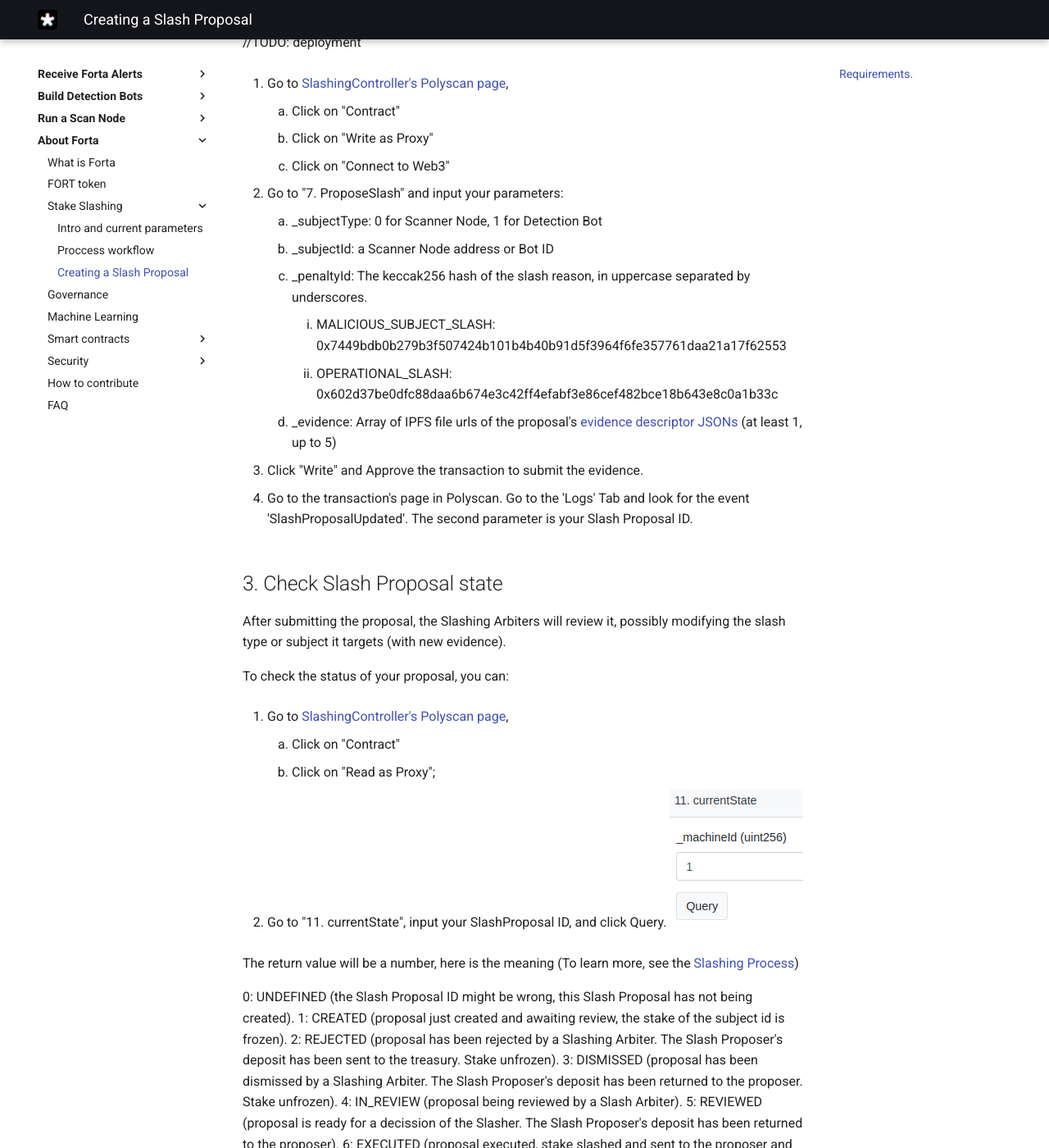
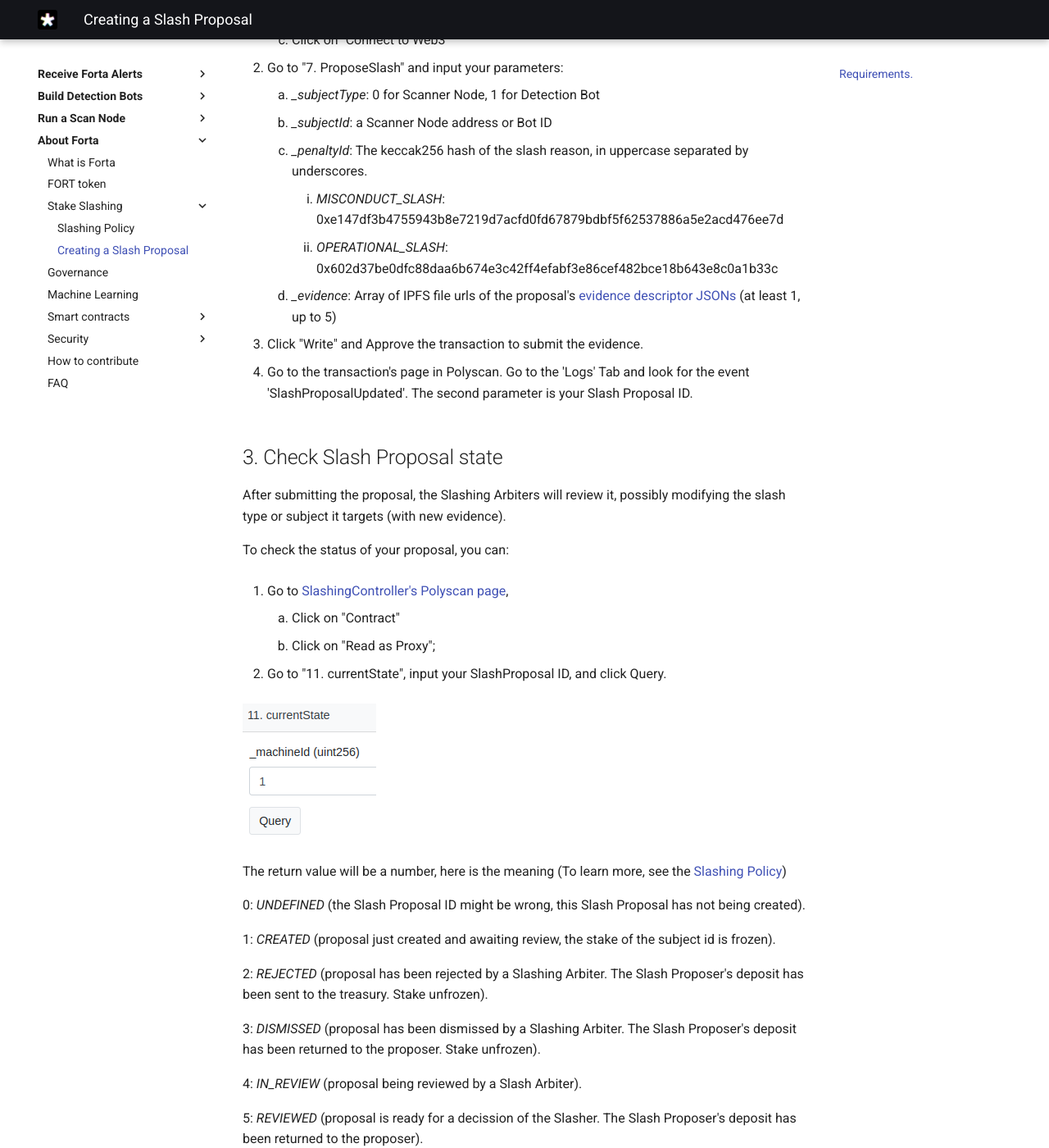
Before and after one commit to forta-network/docs, an MkDocs documentation site: the page built from docs/slashing-creating-proposal.md, in a window 1280 px wide and 1400 px high, scrolled down 4015 px. Shown: the whole window at 82% size. Built offline with MkDocs 1.6.1 and Material for MkDocs 9.7.7, drawn with Linux system fonts in a browser that asks for light colours; some of the changed text lies outside the part shown.

Commit message:
updated slash policy

```diff
--- a/docs/slashing-creating-proposal.md
+++ b/docs/slashing-creating-proposal.md
@@ -110,20 +110,19 @@
 
 ## 2.1 Open SlashingController contract in Polyscan
 
-//TODO: deployment
 
-1. Go to [SlashingController's Polyscan page](https://mumbai.polygonscan.com/address/0xdc4A1Fe7D5c5546458463F6546bf6Fbe6a1a9704#writeProxyContract),
+1. Go to [SlashingController's Polyscan page](https://polygonscan.com/address/0x6927C25ff30ed86F86A863d987590A1d77509bDb#writeProxyContract),
     1. Click on "Contract"
     2. Click on "Write as Proxy"
     3. Click on "Connect to Web3"
 
 2. Go to "7. ProposeSlash" and input your parameters:
-    1. _subjectType: 0 for Scanner Node, 1 for Detection Bot
-    2. _subjectId: a Scanner Node address or Bot ID
-    3. _penaltyId: The keccak256 hash of the slash reason, in uppercase separated by underscores.
-        1. MALICIOUS_SUBJECT_SLASH: 0x7449bdb0b279b3f507424b101b4b40b91d5f3964f6fe357761daa21a17f62553
-        2. OPERATIONAL_SLASH: 0x602d37be0dfc88daa6b674e3c42ff4efabf3e86cef482bce18b643e8c0a1b33c
-    4. _evidence: Array of IPFS file urls of the proposal's [evidence descriptor JSONs](#1-preparing-evidence) (at least 1, up to 5)
+    1. *_subjectType*: 0 for Scanner Node, 1 for Detection Bot
+    2. *_subjectId*: a Scanner Node address or Bot ID
+    3. *_penaltyId*: The keccak256 hash of the slash reason, in uppercase separated by underscores.
+        1. *MISCONDUCT_SLASH*: 0xe147df3b4755943b8e7219d7acfd0fd67879bdbf5f62537886a5e2acd476ee7d
+        2. *OPERATIONAL_SLASH*: 0x602d37be0dfc88daa6b674e3c42ff4efabf3e86cef482bce18b643e8c0a1b33c
+    4. *_evidence*: Array of IPFS file urls of the proposal's [evidence descriptor JSONs](#1-preparing-evidence) (at least 1, up to 5)
 
 3. Click "Write" and Approve the transaction to submit the evidence.
 
@@ -135,20 +134,28 @@
 
 To check the status of your proposal, you can:
 
-1. Go to [SlashingController's Polyscan page](https://mumbai.polygonscan.com/address/0xdc4A1Fe7D5c5546458463F6546bf6Fbe6a1a9704#writeProxyContract),
+1. Go to [SlashingController's Polyscan page](https://polygonscan.com/address/0x6927C25ff30ed86F86A863d987590A1d77509bDb#readProxyContract),
     1. Click on "Contract"
     2. Click on "Read as Proxy";
 
 2. Go to "11. currentState", input your SlashProposal ID, and click Query.
+
 ![check slashing state](slashing-images/slashing-check-state.png)
 
-The return value will be a number, here is the meaning (To learn more, see the [Slashing Process](/slashing-process))
+The return value will be a number, here is the meaning (To learn more, see the [Slashing Policy](/slashing-policy))
 
-0: UNDEFINED (the Slash Proposal ID might be wrong, this Slash Proposal has not being created).
-1: CREATED (proposal just created and awaiting review, the stake of the subject id is frozen).
-2: REJECTED (proposal has been rejected by a Slashing Arbiter. The Slash Proposer's deposit has been sent to the treasury. Stake unfrozen).
-3: DISMISSED (proposal has been dismissed by a Slashing Arbiter. The Slash Proposer's deposit has been returned to the proposer. Stake unfrozen).
-4: IN_REVIEW (proposal being reviewed by a Slash Arbiter).
-5: REVIEWED (proposal is ready for a decission of the Slasher. The Slash Proposer's deposit has been returned to the proposer).
-6: EXECUTED (proposal executed, stake slashed and sent to the proposer and treasury, according to the current split parameters. Stake unfrozen).
-7: REVERTED (proposal not executed by Slasher. Stake unfrozen)
+0: _UNDEFINED_ (the Slash Proposal ID might be wrong, this Slash Proposal has not being created).
+
+1: _CREATED_ (proposal just created and awaiting review, the stake of the subject id is frozen).
+
+2: _REJECTED_ (proposal has been rejected by a Slashing Arbiter. The Slash Proposer's deposit has been sent to the treasury. Stake unfrozen).
+
+3: _DISMISSED_ (proposal has been dismissed by a Slashing Arbiter. The Slash Proposer's deposit has been returned to the proposer. Stake unfrozen).
+
+4: _IN_REVIEW_ (proposal being reviewed by a Slash Arbiter).
+
+5: _REVIEWED_ (proposal is ready for a decission of the Slasher. The Slash Proposer's deposit has been returned to the proposer).
+
+6: _EXECUTED_ (proposal executed, stake slashed and sent to the proposer and treasury, according to the current split parameters. Stake unfrozen).
+
+7: _REVERTED_ (proposal not executed by Slasher. Stake unfrozen)
--- a/mkdocs.yml
+++ b/mkdocs.yml
@@ -62,8 +62,7 @@
     - What is Forta: what-is-forta.md
     - FORT token: fort-token.md
     - Stake Slashing:
-      - Intro and current parameters: slashing-intro-params.md
-      - Proccess workflow: slashing-process.md
+      - Slashing Policy: slashing-policy.md
       - Creating a Slash Proposal: slashing-creating-proposal.md
     - Governance: governance.md
     - Machine Learning: ds-and-ml.md
```
Also changed, not shown: other parts of docs/slashing-creating-proposal.md (+3 -3 lines), docs/slashing-intro-params.md (deleted, +0 -60 lines), docs/slashing-policy.md (added, +122 -0 lines), docs/slashing-process.md (deleted, +0 -50 lines), docs/slashing-images/approve.png (added), docs/slashing-images/slashing_process.png (added), docs/slashing_process.png (deleted).
